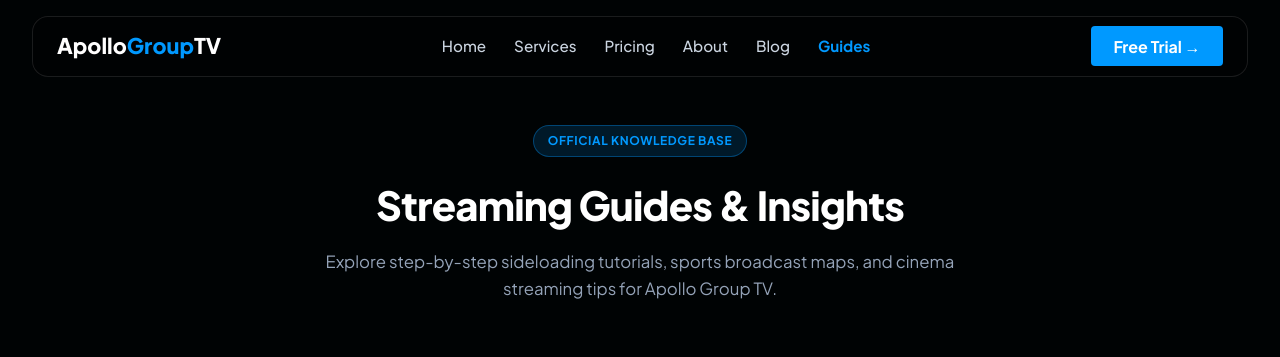
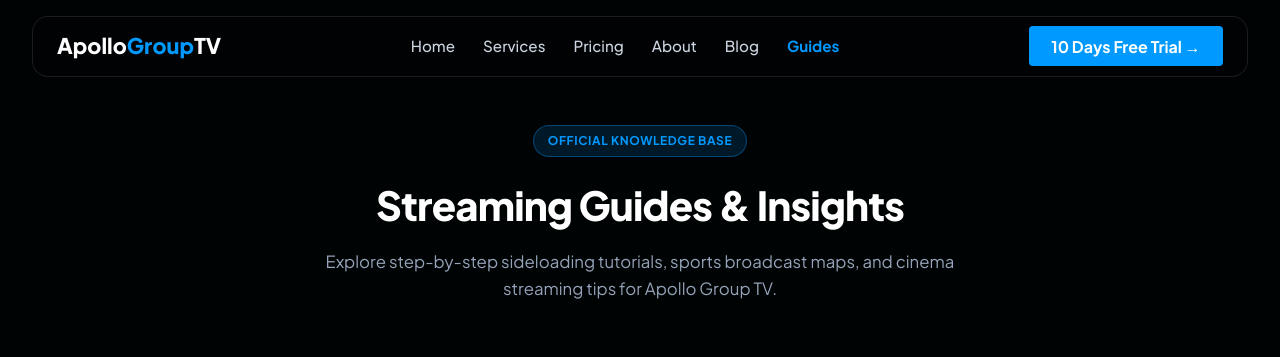
Before and after one commit to mubaid3399/apollo, a PHP site: page /public/guides/index.php in a window 1280 px wide. Shown: the top 357 px of the page. Run offline with PHP 8.4, Linux system fonts and the light colour scheme.

Commit message:
feat: change navbar button text to 10 Days Free Trial and package separate deployment zips

```diff
--- a/public/guides/index.php
+++ b/public/guides/index.php
@@ -607,7 +607,7 @@
 
     <div class="header-actions">
       <a href="https://portal.apollogroup.click/login" class="btn-login">Log In</a>
-      <a href="/get-trail" class="btn-trial">Free Trial &rarr;</a>
+      <a href="/get-trail" class="btn-trial">10 Days Free Trial &rarr;</a>
     </div>
   </header>
 
@@ -853,7 +853,7 @@
       <li><a href="/guides" style="color: var(--accent); font-weight: 700;">Guides</a></li>
     </ul>
     <div>
-      <a href="/get-trail" style="padding: 0.6rem 1.4rem; background: var(--accent); color: #fff; border-radius: 4px; font-weight: 700;">Free Trial &rarr;</a>
+      <a href="/get-trail" style="padding: 0.6rem 1.4rem; background: var(--accent); color: #fff; border-radius: 4px; font-weight: 700;">10 Days Free Trial &rarr;</a>
     </div>
   </header>
 
--- a/src/components/common/Navbar.jsx
+++ b/src/components/common/Navbar.jsx
@@ -198,7 +198,7 @@
                             to="/get-trail"
                             className="px-7 py-3.5 text-base rounded-sm font-semibold text-white bg-[#0099ff] hover:bg-[#0088ee] active:bg-[#0077dd] shadow-md shadow-[#0099ff]/25 hover:shadow-lg hover:shadow-[#0099ff]/35 hover:-translate-y-0.5 active:translate-y-0 transition-all flex items-center gap-2"
                         >
-                            <span>Free Trial</span>
+                            <span>10 Days Free Trial</span>
                             <svg
                                 xmlns="http://www.w3.org/2000/svg"
                                 className="w-5 h-5"
```
Also changed, not shown: 3 other files.
